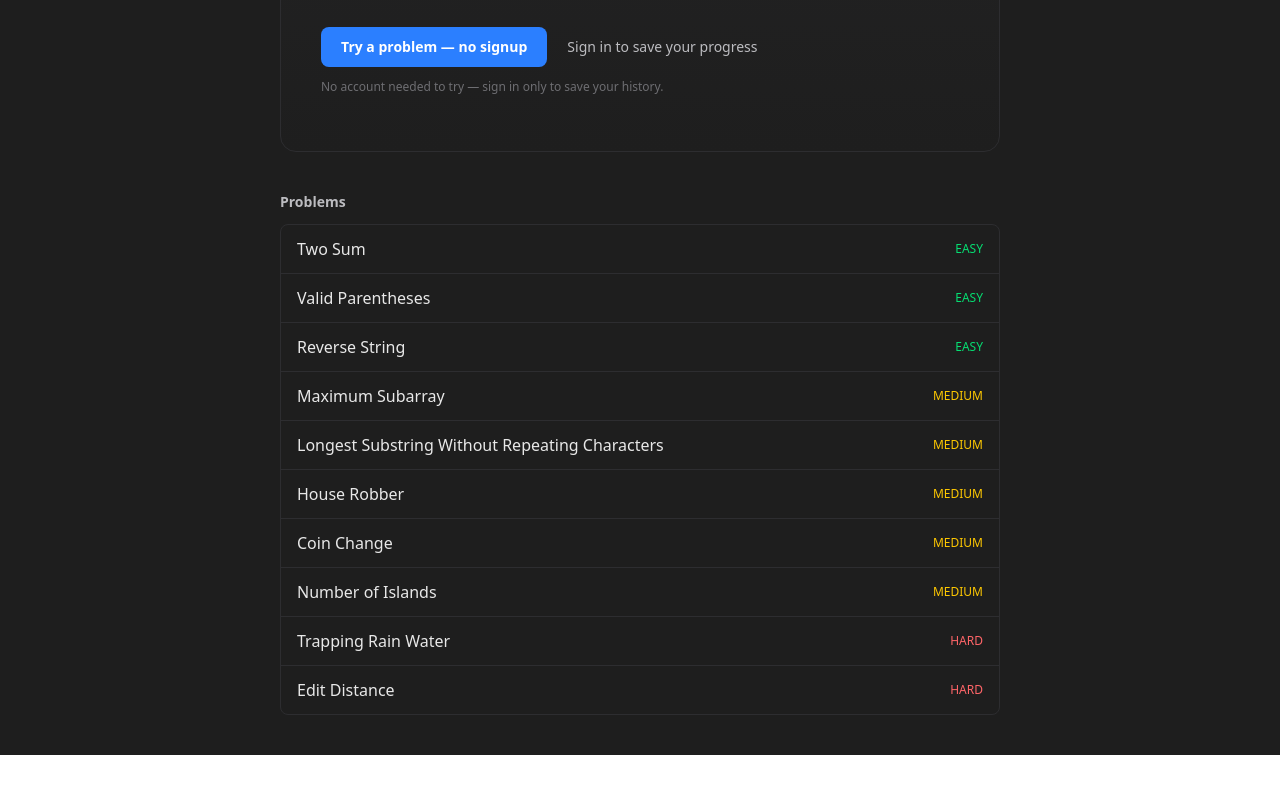
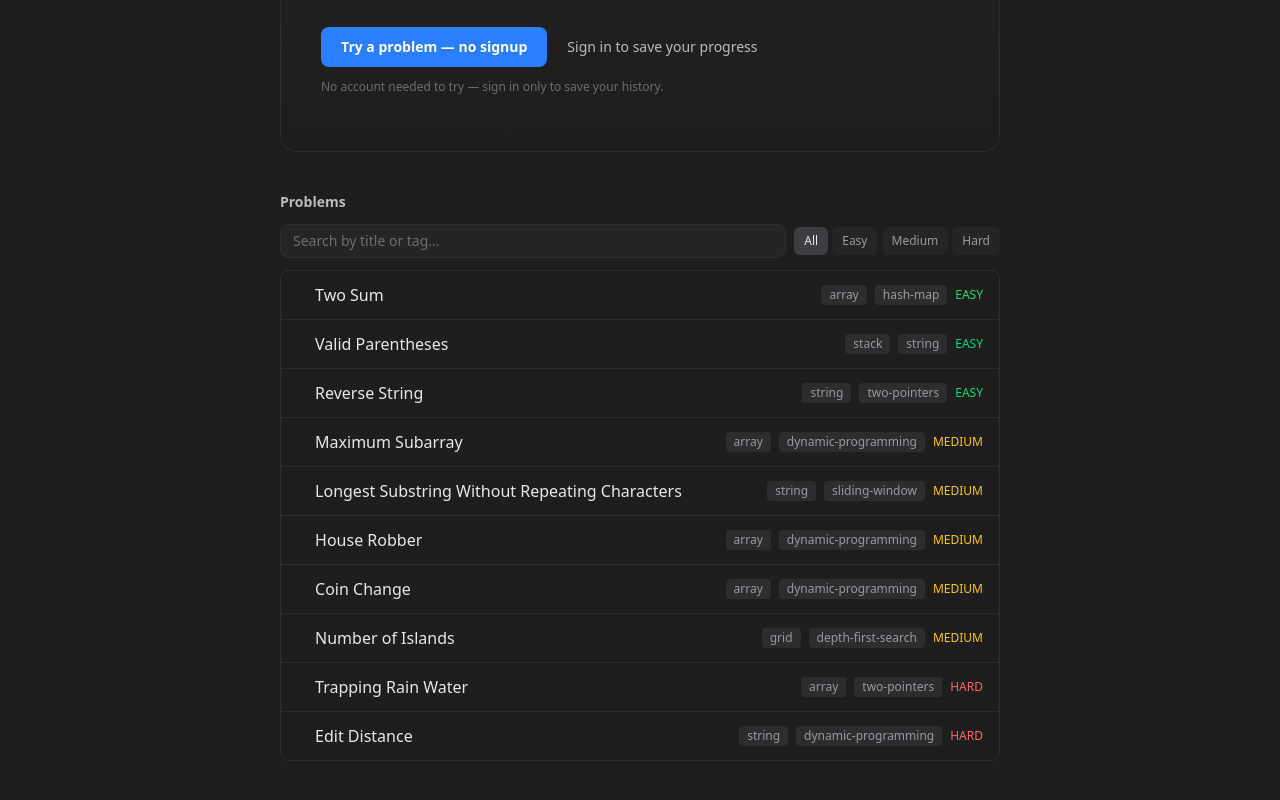
Before and after one commit to MNewson21/CodingInterviewPractice, a React (Vite) app: page / in a window 1280 px wide. Shown: the part 444-1244 px from the top of the page. Before the commit the page ends 1199 px from the top, so only its background shows below. Built offline with nearby package versions, Linux system fonts and the light colour scheme; no server answers.

Commit message:
Added Problem List + Filtering

```diff
--- a/package.json
+++ b/package.json
@@ -14,7 +14,9 @@
     "@supabase/supabase-js": "^2.45.0",
     "react": "^19.0.0",
     "react-dom": "^19.0.0",
+    "react-markdown": "^10.1.0",
     "react-router-dom": "^7.1.0",
+    "remark-gfm": "^4.0.1",
     "zustand": "^5.0.0"
   },
   "devDependencies": {
--- /dev/null
+++ b/src/components/Markdown.tsx
@@ -0,0 +1,56 @@
+import ReactMarkdown from 'react-markdown';
+import remarkGfm from 'remark-gfm';
+import type { Components } from 'react-markdown';
+
+// Zinc-themed element overrides so markdown matches the rest of the app instead of
+// relying on browser defaults. Kept small: the components we actually use in problem
+// descriptions (headings, lists, inline + block code, links, emphasis, tables).
+const components: Components = {
+  h1: ({ children }) => <h1 className="mt-4 mb-2 text-base font-bold text-zinc-100">{children}</h1>,
+  h2: ({ children }) => <h2 className="mt-4 mb-2 text-sm font-bold text-zinc-100">{children}</h2>,
+  h3: ({ children }) => <h3 className="mt-3 mb-1 text-sm font-semibold text-zinc-100">{children}</h3>,
+  p: ({ children }) => <p className="my-2 text-zinc-200">{children}</p>,
+  ul: ({ children }) => <ul className="my-2 list-inside list-disc space-y-1 text-zinc-200">{children}</ul>,
+  ol: ({ children }) => <ol className="my-2 list-inside list-decimal space-y-1 text-zinc-200">{children}</ol>,
+  li: ({ children }) => <li className="text-zinc-200">{children}</li>,
+  a: ({ children, href }) => (
+    <a href={href} target="_blank" rel="noreferrer" className="text-blue-400 hover:underline">
+      {children}
+    </a>
+  ),
+  strong: ({ children }) => <strong className="font-semibold text-zinc-100">{children}</strong>,
+  code: ({ className, children }) => {
+    // react-markdown gives block code a language-* class; inline code has none.
+    const isBlock = (className ?? '').includes('language-');
+    if (isBlock) {
+      return (
+        <code className="block overflow-x-auto rounded border border-zinc-800 bg-zinc-900 p-3 font-mono text-xs text-zinc-200">
+          {children}
+        </code>
+      );
+    }
+    return <code className="rounded bg-zinc-800 px-1 py-0.5 font-mono text-xs text-zinc-200">{children}</code>;
+  },
+  pre: ({ children }) => <pre className="my-2">{children}</pre>,
+  blockquote: ({ children }) => (
+    <blockquote className="my-2 border-l-2 border-zinc-700 pl-3 text-zinc-400">{children}</blockquote>
+  ),
+  table: ({ children }) => (
+    <div className="my-2 overflow-x-auto">
+      <table className="border-collapse text-xs">{children}</table>
+    </div>
+  ),
+  th: ({ children }) => <th className="border border-zinc-800 px-2 py-1 text-left font-semibold text-zinc-200">{children}</th>,
+  td: ({ children }) => <td className="border border-zinc-800 px-2 py-1 text-zinc-300">{children}</td>,
+};
+
+/** Renders a markdown string with GitHub-flavored markdown and zinc-themed styling. */
+export function Markdown({ children }: { children: string }) {
+  return (
+    <div className="text-sm leading-relaxed">
+      <ReactMarkdown remarkPlugins={[remarkGfm]} components={components}>
+        {children}
+      </ReactMarkdown>
+    </div>
+  );
+}
--- /dev/null
+++ b/src/features/problems/ProblemList.tsx
@@ -0,0 +1,145 @@
+import { useEffect, useMemo, useState } from 'react';
+import { Link } from 'react-router-dom';
+import type { Difficulty, Problem } from '../../types/problem';
+import { useAuth } from '../../lib/auth';
+import { listSessions } from '../sessions/sessions.api';
+
+const difficultyColor: Record<string, string> = {
+  easy: 'text-green-400',
+  medium: 'text-yellow-400',
+  hard: 'text-red-400',
+};
+
+const DIFFICULTIES: Array<Difficulty | 'all'> = ['all', 'easy', 'medium', 'hard'];
+
+/**
+ * The built-in problem catalog with search, difficulty filter, and per-problem
+ * solved state. Solved state is derived from the signed-in user's sessions (a
+ * problem is "solved" if any of their sessions for it is marked solved); guests
+ * see the list without checkmarks.
+ */
+export function ProblemList({ problems }: { problems: Problem[] }) {
+  const { user } = useAuth();
+  const [solvedIds, setSolvedIds] = useState<Set<string>>(new Set());
+  const [query, setQuery] = useState('');
+  const [difficulty, setDifficulty] = useState<Difficulty | 'all'>('all');
+
+  useEffect(() => {
+    if (!user) {
+      setSolvedIds(new Set());
+      return;
+    }
+    let cancelled = false;
+    listSessions()
+      .then((sessions) => {
+        if (cancelled) return;
+        const solved = new Set(
+          sessions.filter((s) => s.status === 'solved').map((s) => s.problemId),
+        );
+        setSolvedIds(solved);
+      })
+      .catch(() => {
+        // Solved badges are a non-critical enhancement; a failed fetch just shows no badges.
+      });
+    return () => {
+      cancelled = true;
+    };
+  }, [user]);
+
+  const filtered = useMemo(() => {
+    const q = query.trim().toLowerCase();
+    return problems.filter((p) => {
+      if (difficulty !== 'all' && p.difficulty !== difficulty) return false;
+      if (!q) return true;
+      return (
+        p.title.toLowerCase().includes(q) ||
+        p.tags.some((t) => t.toLowerCase().includes(q))
+      );
+    });
+  }, [problems, query, difficulty]);
+
+  const solvedCount = useMemo(
+    () => problems.filter((p) => solvedIds.has(p.id)).length,
+    [problems, solvedIds],
+  );
+
+  return (
+    <div>
+      <div className="mb-3 flex flex-wrap items-center gap-2">
+        <input
+          type="text"
+          value={query}
+          onChange={(e) => setQuery(e.target.value)}
+          placeholder="Search by title or tag…"
+          className="min-w-0 flex-1 rounded-lg border border-zinc-800 bg-zinc-900 px-3 py-1.5 text-sm text-zinc-100 placeholder:text-zinc-500 focus:border-zinc-600 focus:outline-none"
+        />
+        <div className="flex items-center gap-1">
+          {DIFFICULTIES.map((d) => (
+            <button
+              key={d}
+              type="button"
+              onClick={() => setDifficulty(d)}
+              className={`rounded-md px-2.5 py-1.5 text-xs capitalize ${
+                difficulty === d
+                  ? 'bg-zinc-700 text-zinc-100'
+                  : 'bg-zinc-900 text-zinc-400 hover:text-zinc-200'
+              }`}
+            >
+              {d}
+            </button>
+          ))}
+        </div>
+      </div>
+
+      {user && (
+        <p className="mb-2 text-xs text-zinc-500">
+          {solvedCount} of {problems.length} solved
+        </p>
+      )}
+
+      {filtered.length === 0 ? (
+        <p className="rounded-lg border border-zinc-800 px-4 py-6 text-center text-sm text-zinc-500">
+          No problems match your search.
+        </p>
+      ) : (
+        <ul className="divide-y divide-zinc-800 rounded-lg border border-zinc-800">
+          {filtered.map((p) => {
+            const solved = solvedIds.has(p.id);
+            return (
+              <li key={p.id}>
+                <Link
+                  to={`/session/${p.id}`}
+                  className="flex items-center justify-between px-4 py-3 hover:bg-zinc-900"
+                >
+                  <span className="flex items-center gap-2">
+                    <span
+                      className={`text-xs ${solved ? 'text-green-400' : 'text-transparent'}`}
+                      aria-hidden={!solved}
+                      title={solved ? 'Solved' : undefined}
+                    >
+                      ✓
+                    </span>
+                    <span className="font-medium">{p.title}</span>
+                  </span>
+                  <span className="flex items-center gap-2">
+                    {p.tags.slice(0, 2).map((t) => (
+                      <span
+                        key={t}
+                        className="hidden rounded bg-zinc-800 px-2 py-0.5 text-xs text-zinc-400 sm:inline"
+                      >
+                        {t}
+                      </span>
+                    ))}
+                    <span className={`text-xs uppercase ${difficultyColor[p.difficulty]}`}>
+                      {p.difficulty}
+                    </span>
+                  </span>
+                </Link>
+              </li>
+            );
+          })}
+        </ul>
+      )}
+    </div>
+  );
+}
--- a/src/features/problems/ProblemPanel.tsx
+++ b/src/features/problems/ProblemPanel.tsx
@@ -1,4 +1,5 @@
 import type { Problem } from '../../types/problem';
+import { Markdown } from '../../components/Markdown';
 
 const difficultyColor: Record<string, string> = {
   easy: 'text-green-400',
@@ -23,8 +24,7 @@ export function ProblemPanel({ problem }: { problem: Problem }) {
         </div>
       </div>
 
-      {/* v1 renders description as plain text. Upgrade to react-markdown later. */}
-      <p className="whitespace-pre-wrap text-zinc-200">{problem.description}</p>
+      <Markdown>{problem.description}</Markdown>
 
       <div>
         <h3 className="mb-2 font-semibold text-zinc-100">Examples</h3>
--- a/src/routes/HomePage.tsx
+++ b/src/routes/HomePage.tsx
@@ -7,15 +7,10 @@ import { SessionHistory } from '../features/sessions/SessionHistory';
 import { ImportDropzone } from '../features/problems/ImportDropzone';
 import { ProblemForm } from '../features/problems/ProblemForm';
 import { MyProblems } from '../features/problems/MyProblems';
+import { ProblemList } from '../features/problems/ProblemList';
 import { LandingHero } from '../features/landing/LandingHero';
 import { ThemeSwitcher } from '../features/editor/ThemeSwitcher';
 import { useProblemsStore } from '../stores/useProblemsStore';
-
-const difficultyColor: Record<string, string> = {
-  easy: 'text-green-400',
-  medium: 'text-yellow-400',
-  hard: 'text-red-400',
-};
 
 export function HomePage() {
   const { user, loading } = useAuth();
@@ -67,19 +62,7 @@ export function HomePage() {
 
         <section ref={listRef} className="scroll-mt-4">
           <h2 className="mt-10 mb-3 text-sm font-semibold text-zinc-300">Problems</h2>
-          <ul className="divide-y divide-zinc-800 rounded-lg border border-zinc-800">
-            {problems.map((p) => (
-              <li key={p.id}>
-                <Link
-                  to={`/session/${p.id}`}
-                  className="flex items-center justify-between px-4 py-3 hover:bg-zinc-900"
-                >
-                  <span className="font-medium">{p.title}</span>
-                  <span className={`text-xs uppercase ${difficultyColor[p.difficulty]}`}>{p.difficulty}</span>
-                </Link>
-              </li>
-            ))}
-          </ul>
+          <ProblemList problems={problems} />
         </section>
 
         {user && (
```
Also changed, not shown: 1 other file (tests, documents, lock files or other folders).
